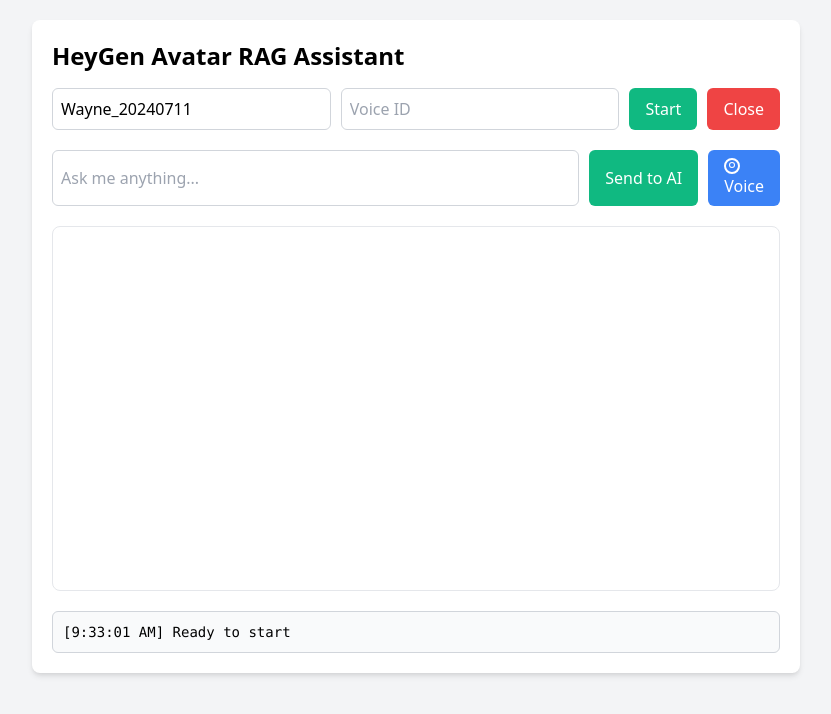
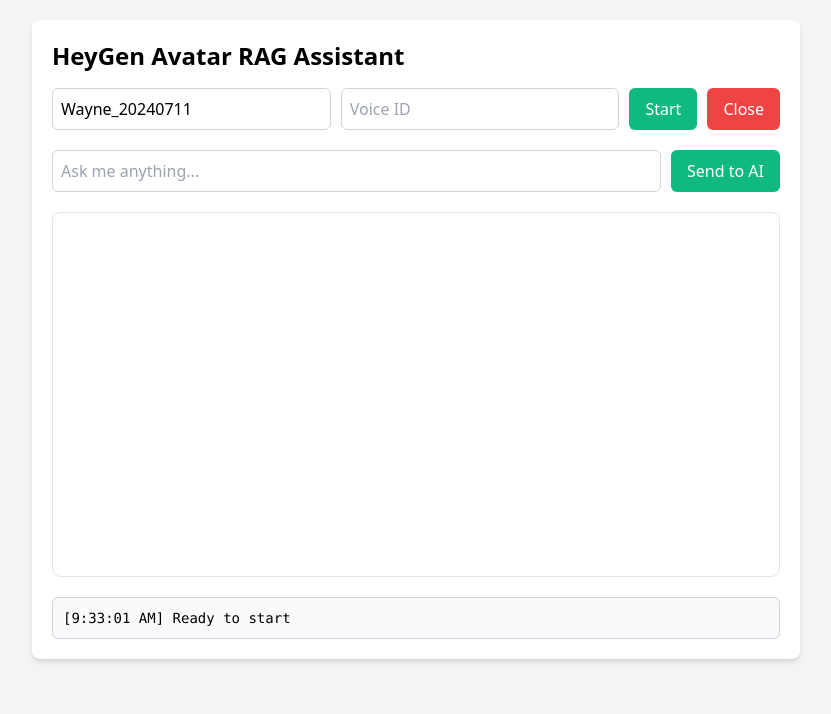
Before and after one commit to matt-stan-j/heygen_test, a website: page index.html in a window 1280 px wide. Shown: the whole page, without its empty margins (224-1055 px from the left). Drawn offline with nearby package versions, Linux system fonts and the light colour scheme.

Commit message:
Update2 index.html

```diff
--- a/index.html
+++ b/index.html
@@ -39,6 +39,5 @@
     </div>
 
     <script src="script.js"></script>
-    <script src="voice-input.js"></script>
 </body>
 </html>
```
